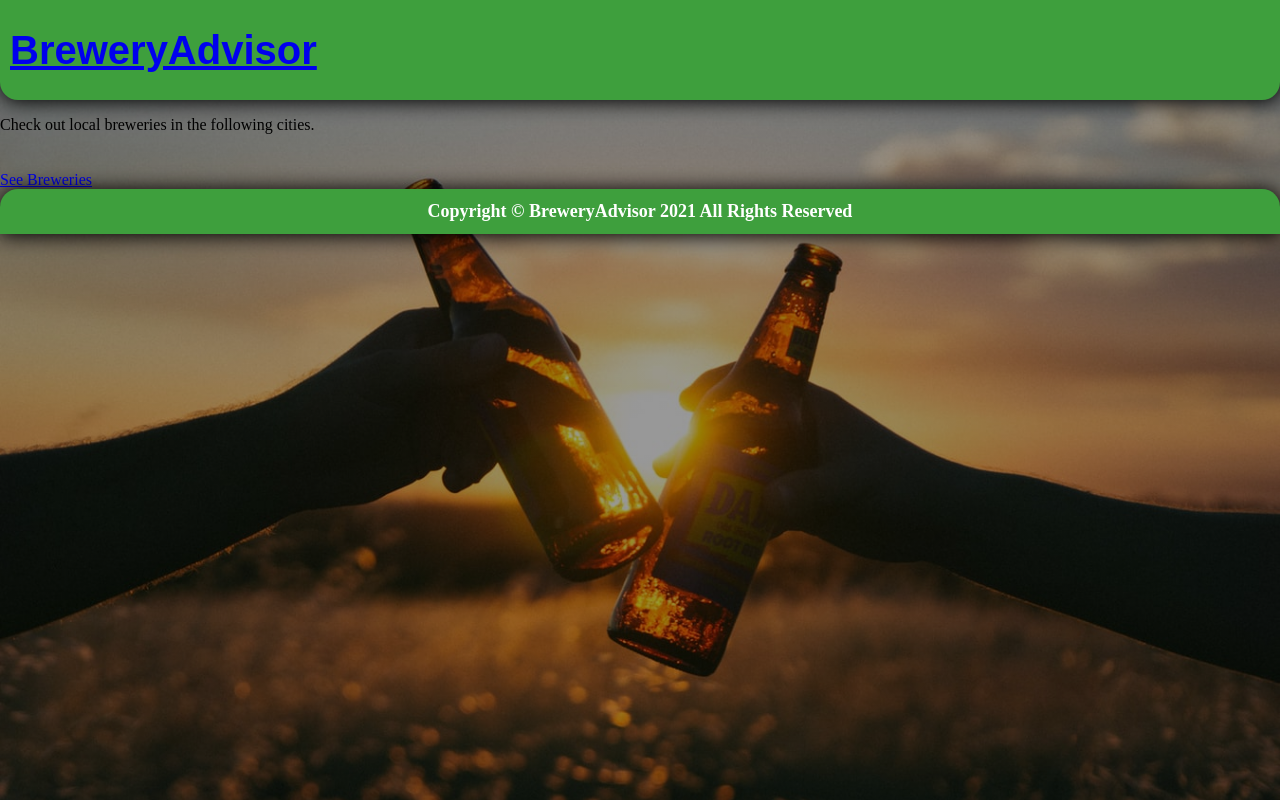
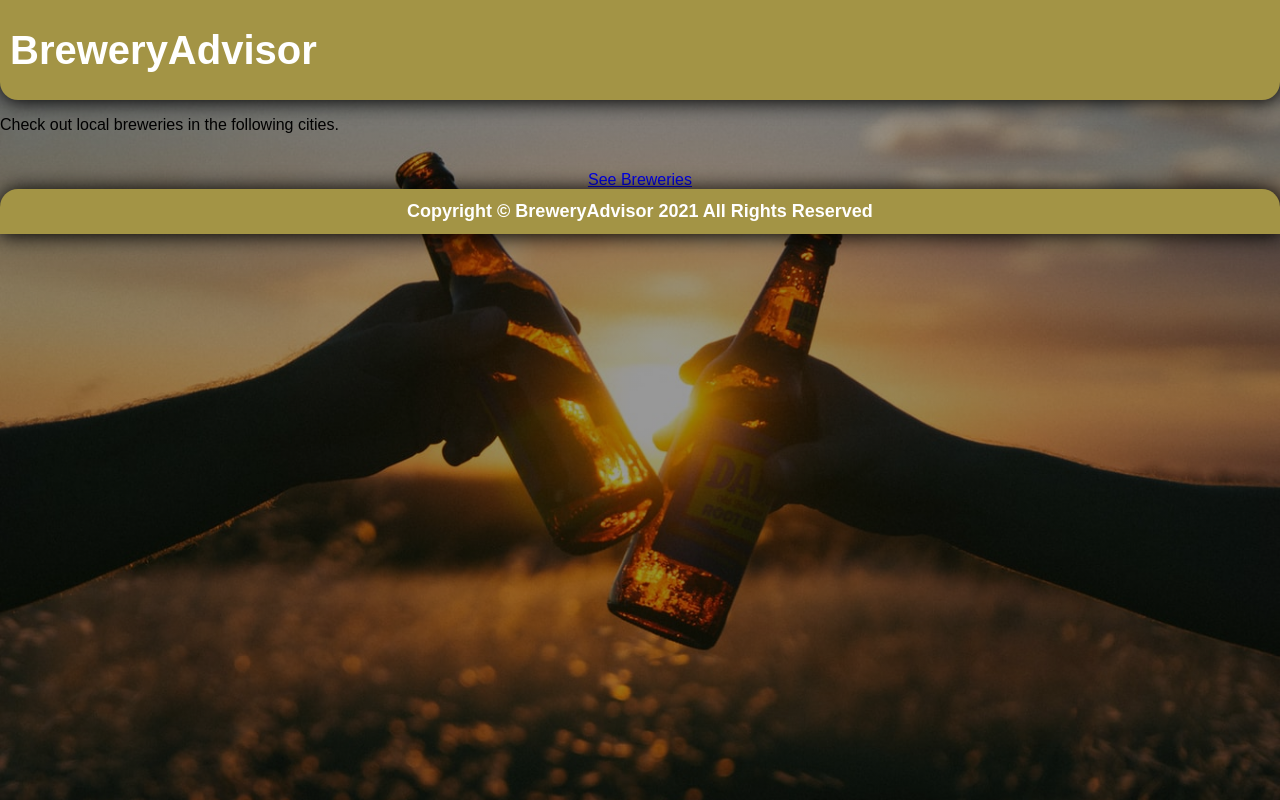
Before and after one commit to cabbycab/brewery_advisor_client, a React (Create React App) app: page / in a window 1280 px wide. Built offline with nearby package versions, Linux system fonts and the light colour scheme; no server answers.

Commit message:
fixed footer to bottom and styling

```diff
--- a/src/App.css
+++ b/src/App.css
@@ -1,12 +1,19 @@
 .App {
   min-height: 100vh;
   display: flex;
-  flex-grow: 1;
+  flex-grow: 0;
   flex-direction: column;
-  font-family: "Comic Neue";
+  font-family: Arial, Helvetica, sans-serif;
   background-image: linear-gradient(rgba(0, 0, 0, 0.4), rgba(0, 0, 0, 0.4)), url("./images/beer-background.jpeg");
   background-repeat: no-repeat;
-  /* background-attachment: fixed;
-  background-position: center; */
   background-size: cover;
+  background-position: center;
 }
+
+main {
+  flex-grow: 1;
+  display: flex;
+  flex-direction: column;
+  justify-content: center;
+  align-items: center;
+}
--- a/src/components/Footer/Footer.css
+++ b/src/components/Footer/Footer.css
@@ -3,7 +3,7 @@
     justify-content: center;
     align-items: center;
     height: 45px;
-    background-color: #3e9f3d;
+    background-color: #a39445;
     color: white;
     font-weight: bold;
     font-size: 18px;
--- a/src/components/Header/Header.css
+++ b/src/components/Header/Header.css
@@ -1,5 +1,5 @@
 .Header {
-    background-color: #3e9f3d;
+    background-color: #a39445;
     padding-left: 10px;
     padding-right: 10px;
     height: 100px;
@@ -13,3 +13,8 @@
     font-family: Arial, Helvetica, sans-serif;
     box-shadow: 1px 1px 20px 1px black;
 }
+
+.Header a {
+    text-decoration: none;
+    color: white;
+}
--- a/src/components/HomeContent/HomeContent.js
+++ b/src/components/HomeContent/HomeContent.js
@@ -3,6 +3,7 @@ import {Link} from 'react-router-dom'
 
 function HomeContent(props) {
     return (
+      <main>
       <div>
 
         <header>
@@ -11,6 +12,7 @@ function HomeContent(props) {
         </header>
 
       </div>
+      </main>
     );
 }
 
--- a/src/pages/SelectionPage/SelectionPage.js
+++ b/src/pages/SelectionPage/SelectionPage.js
@@ -2,11 +2,13 @@ import React from "react";
 
 function SelectionPage(props) {
   return (
+    <main>
     <div>
      <div>
         {props.locationData.map((brewery, idx)=><h1>{brewery.name}</h1>)}
     </div>
     </div>
+    </main>
   );
 }
 
```
Also changed, not shown: 2 other files (tests, documents, lock files or other folders).
